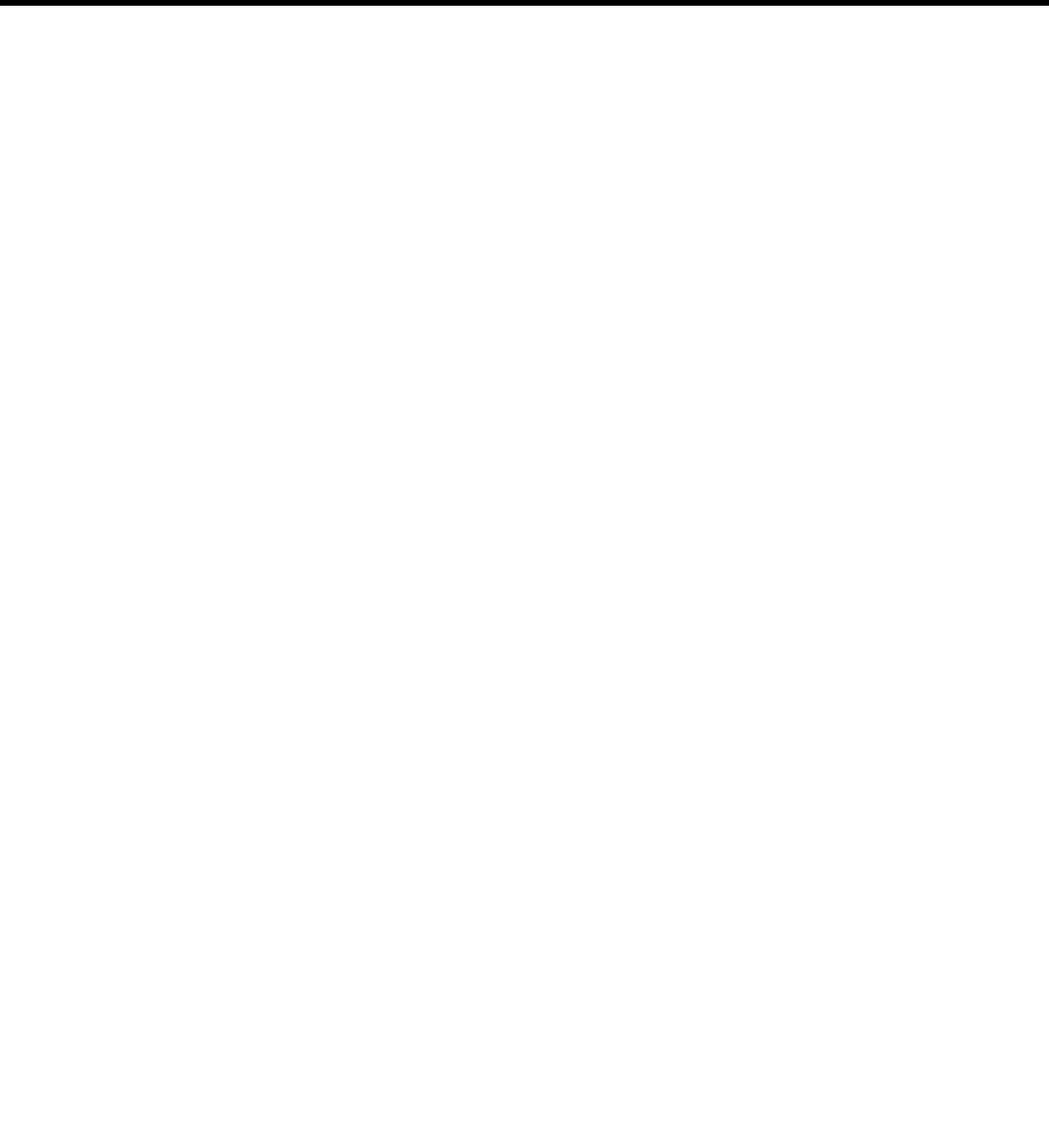
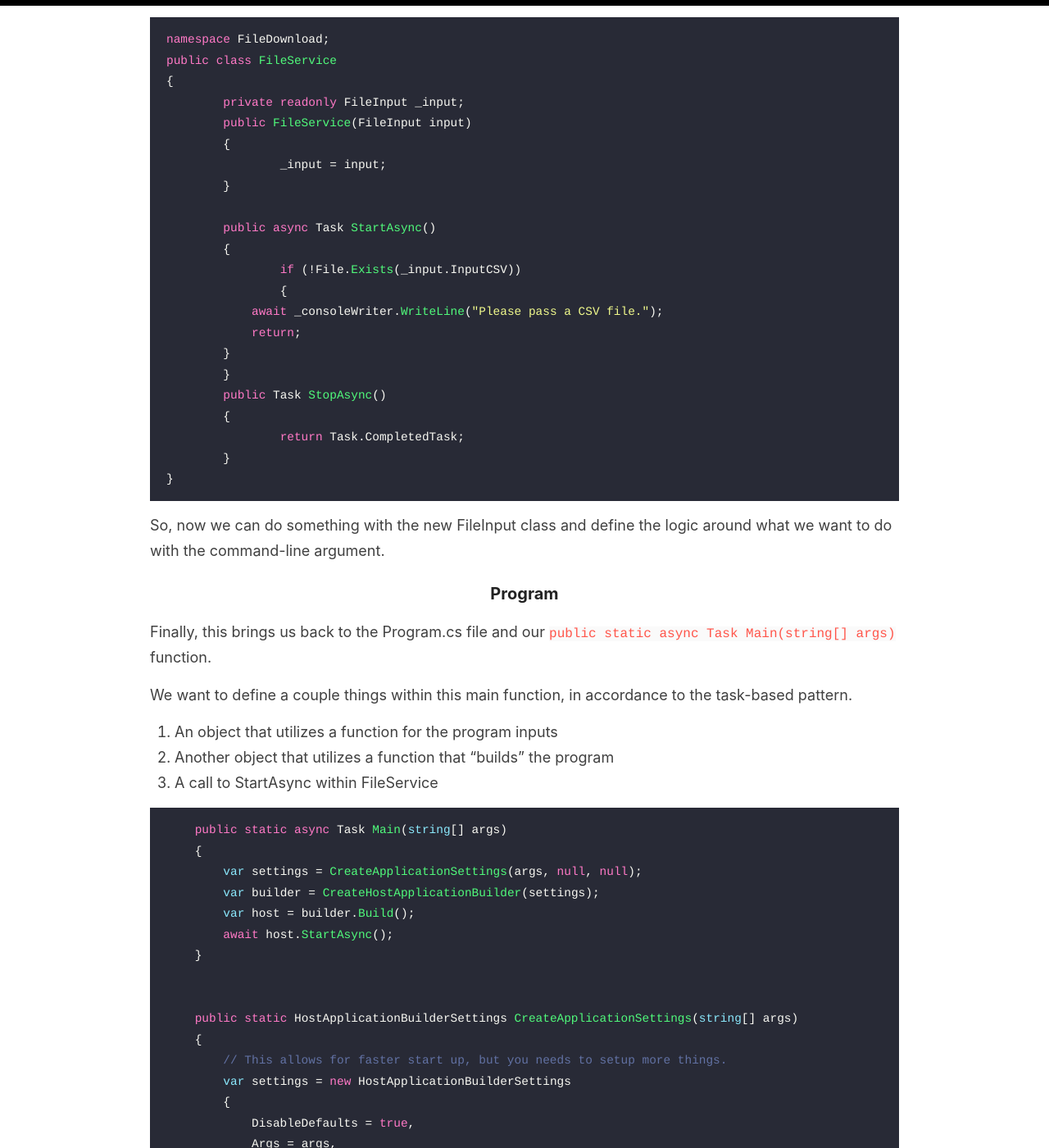
Before and after one commit to elizabethwillard/elizabethwillard.github.io, a Jekyll site: the page built from _posts/2023-12-21-learningaboutdotnet.md, in a window 1280 px wide and 1400 px high, scrolled down 1506 px. Shown: the whole window at 82% size. Built offline with Jekyll 4.4.1, drawn with Linux system fonts in a browser that asks for light colours; some of the changed text lies outside the part shown.

Commit message:
Update 2023-12-21-learningaboutdotnet.md

````diff
--- a/_posts/2023-12-21-learningaboutdotnet.md
+++ b/_posts/2023-12-21-learningaboutdotnet.md
@@ -8,3 +8,122 @@ date: 2023-12-21
 I've had to work on some C# features for work lately, so I wanted to take some time to write down some of the weird things that I've learned. C# allows you to develop an application to be run in .NET.
 
 ![image](https://github.com/elizabethwillard/elizabethwillard.github.io/assets/57194659/9098c0c0-aca4-443f-9392-e6bc5cbdcc57)
+I've got a mild case of Python brain-rot that made it really difficult to wrap my head around the types in C#. But, once we've got a Program.cs file going, we can create a variety of `public static` functions to handle command-line arguments. This is based off of the "task-based asynchronous pattern" that's explained in further detail [here](https://learn.microsoft.com/en-us/dotnet/standard/asynchronous-programming-patterns/task-based-asynchronous-pattern-tap).
+
+```markdown
+├── program.cs
+├── inputs.cs
+├── service.cs
+```
+
+Let's go through these one-by-one.
+
+### Inputs
+
+This file we can use to define an interface and a class for the file input that we want. For me, I want to use a CSV file to parse inputs from in order to access a bucket on S3.
+
+```cs
+﻿namespace FileDownload;
+
+public class FileInput
+{
+    public string InputCSV
+    {
+        get;
+        set;
+    }
+}
+```
+
+If we run this program
+`dotnet run FileDownload Example.csv`
+The "Example.csv" portion of this string will be captured with this class declaration, which we can then use in the next file we want, service.cs
+
+### Service
+```cs
+namespace FileDownload;
+public class FileService
+{
+	private readonly FileInput _input;
+	public FileService(FileInput input)
+	{
+		_input = input;
+	}
+
+	public async Task StartAsync()
+	{
+		if (!File.Exists(_input.InputCSV))
+		{
+            await _consoleWriter.WriteLine("Please pass a CSV file.");
+            return;
+        }
+	}
+	public Task StopAsync()
+	{
+		return Task.CompletedTask;
+	}
+}
+```
+
+So, now we can do something with the new FileInput class and define the logic around what we want to do with the command-line argument.
+
+### Program
+
+Finally, this brings us back to the Program.cs file and our `public static async Task Main(string[] args)` function.
+
+We want to define a couple things within this main function, in accordance to the task-based pattern.
+1. An object that utilizes a function for the program inputs
+2. Another object that utilizes a function that "builds" the program
+3. A call to StartAsync within FileService
+
+
+```cs
+    public static async Task Main(string[] args)
+    {
+        var settings = CreateApplicationSettings(args, null, null);
+        var builder = CreateHostApplicationBuilder(settings);
+        var host = builder.Build();
+        await host.StartAsync();
+    }
+
+
+    public static HostApplicationBuilderSettings CreateApplicationSettings(string[] args)
+    {
+        // This allows for faster start up, but you needs to setup more things.
+        var settings = new HostApplicationBuilderSettings
+        {
+            DisableDefaults = true,
+            Args = args,
+            ApplicationName = ApplicationName
+        };
+        return settings;
+    }
+
+public static HostApplicationBuilder CreateHostApplicationBuilder(HostApplicationBuilderSettings settings)
+    {
+        var builder = Host.CreateApplicationBuilder(settings);
+        var applicationInputs = CreateApplicationInputs(settings.Args);
+
+        builder.Services.AddLogging();
+
+        builder.Configuration.AddEnvironmentVariables();
+
+        builder.Services.AddSingleton(applicationInputs);
+
+
+
+        builder.Services.AddHostedService<FileService>();
+
+        return builder;
+    }
+
+    private static FileDownloaderInput CreateApplicationInputs(string[]? args)
+    {
+
+        var fileArgument = new Argument<string>("file", "CSV Input File");
+
+        var inputs = new FileInput();
+
+        return inputs;
+    }
+```
````
